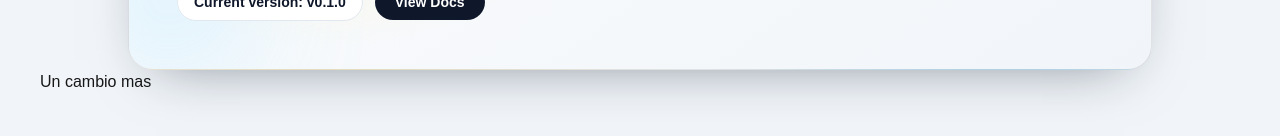
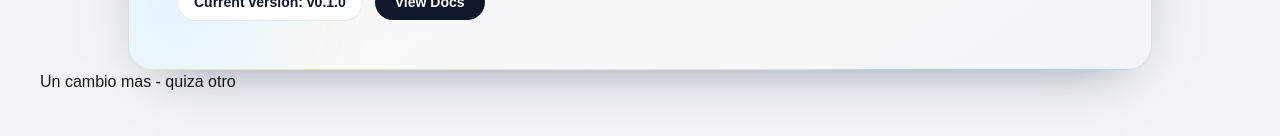
Before and after one commit to aflores/my-next-app, a Next.js app: page / in a window 1280 px wide. Shown: the part 436-572 px from the top of the page. Built offline with nearby package versions, Linux system fonts and the light colour scheme.

Commit message:
Update message in Home component for clarity

```diff
--- a/app/page.tsx
+++ b/app/page.tsx
@@ -7,7 +7,7 @@ export default function Home() {
       <main className="mx-auto w-full max-w-5xl">
         <Hero version={packageJson.version} />
       </main>
-      <p>Un cambio mas</p>
+      <p>Un cambio mas - quiza otro</p>
     </div>
   );
 }
```
